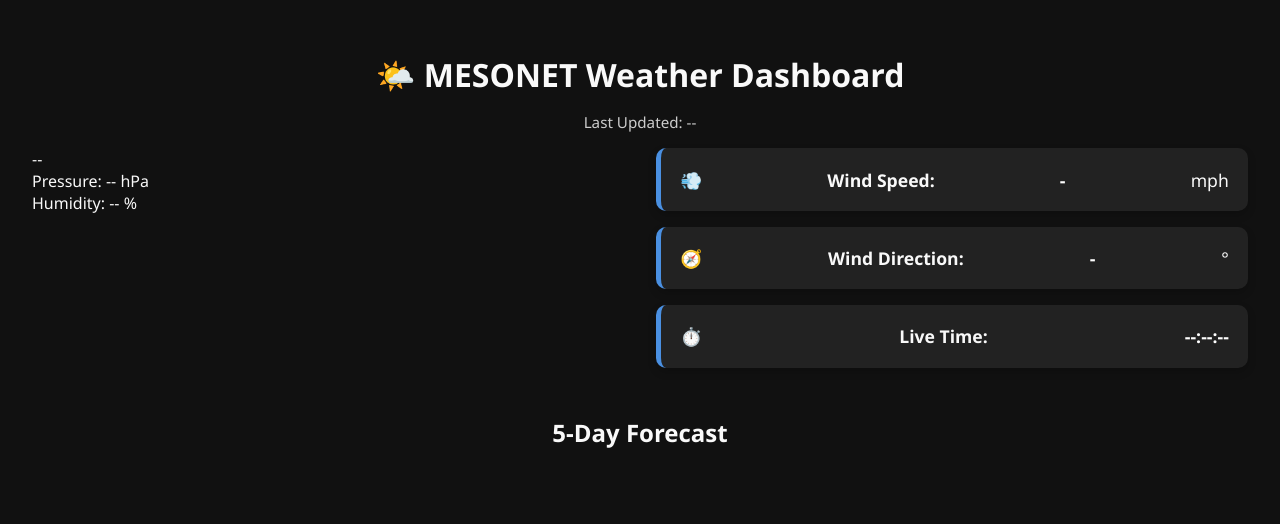
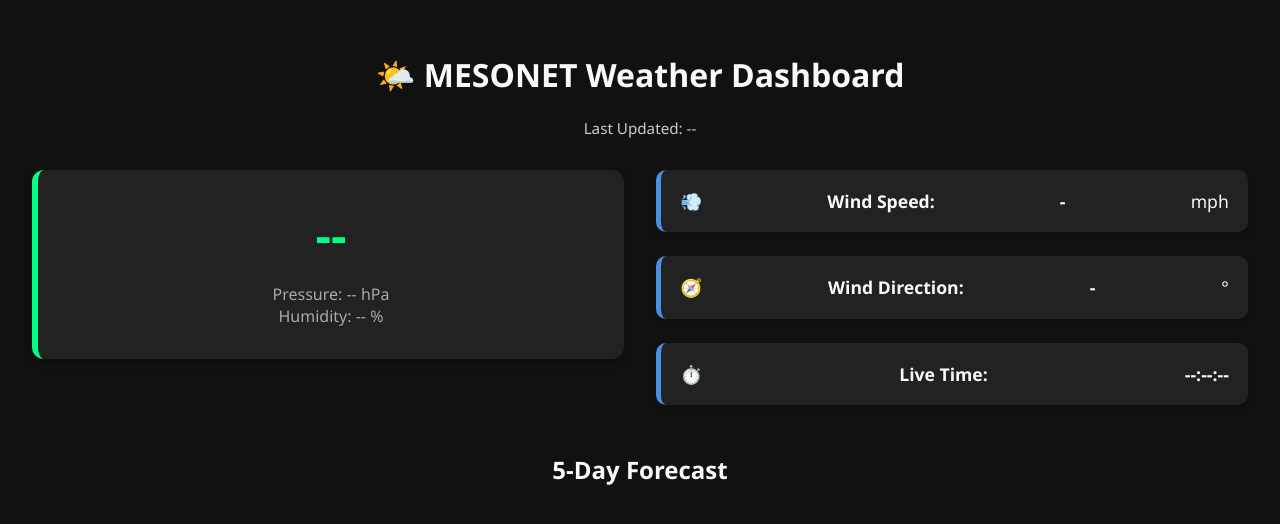
Before and after one commit to dainancwx/arduino-weather-dashboard, a plain HTML site: page index.html in a window 1280 px wide. Drawn offline with Linux system fonts and the light colour scheme.

Commit message:
Update style.css

```diff
--- a/style.css
+++ b/style.css
@@ -6,23 +6,52 @@ body {
   padding: 2rem;
 }
 
-h1, h2 {
+h1 {
   text-align: center;
-  margin-bottom: 1rem;
+  font-size: 2rem;
+}
+
+#lastUpdated {
+  text-align: center;
+  font-size: 0.95rem;
+  color: #ccc;
+  margin-bottom: 2rem;
 }
 
 .container {
   display: flex;
-  gap: 2rem;
   flex-wrap: wrap;
   justify-content: center;
+  gap: 2rem;
 }
 
 .left-panel, .right-panel {
   flex: 1 1 300px;
   display: flex;
   flex-direction: column;
-  gap: 1rem;
+  gap: 1.5rem;
+}
+
+/* Temperature Box */
+.temperature-display {
+  background-color: #222;
+  border-left: 6px solid #00ff88;
+  border-radius: 12px;
+  padding: 2rem;
+  text-align: center;
+  box-shadow: 0 4px 10px rgba(0,0,0,0.3);
+}
+
+#tempValue {
+  font-size: 3rem;
+  font-weight: bold;
+  color: #00ff88;
+}
+
+.sub-info {
+  margin-top: 1rem;
+  font-size: 1rem;
+  color: #aaa;
 }
 
 .card {
@@ -42,17 +71,11 @@ h1, h2 {
   color: #fff;
 }
 
-#lastUpdated {
-  font-size: 0.95rem;
-  text-align: center;
-  margin-bottom: 1rem;
-  color: #ccc;
-}
-
 /* Forecast Styles */
 .forecast-title {
   margin-top: 3rem;
   font-size: 1.5rem;
+  text-align: center;
 }
 
 .forecast-container {
```
